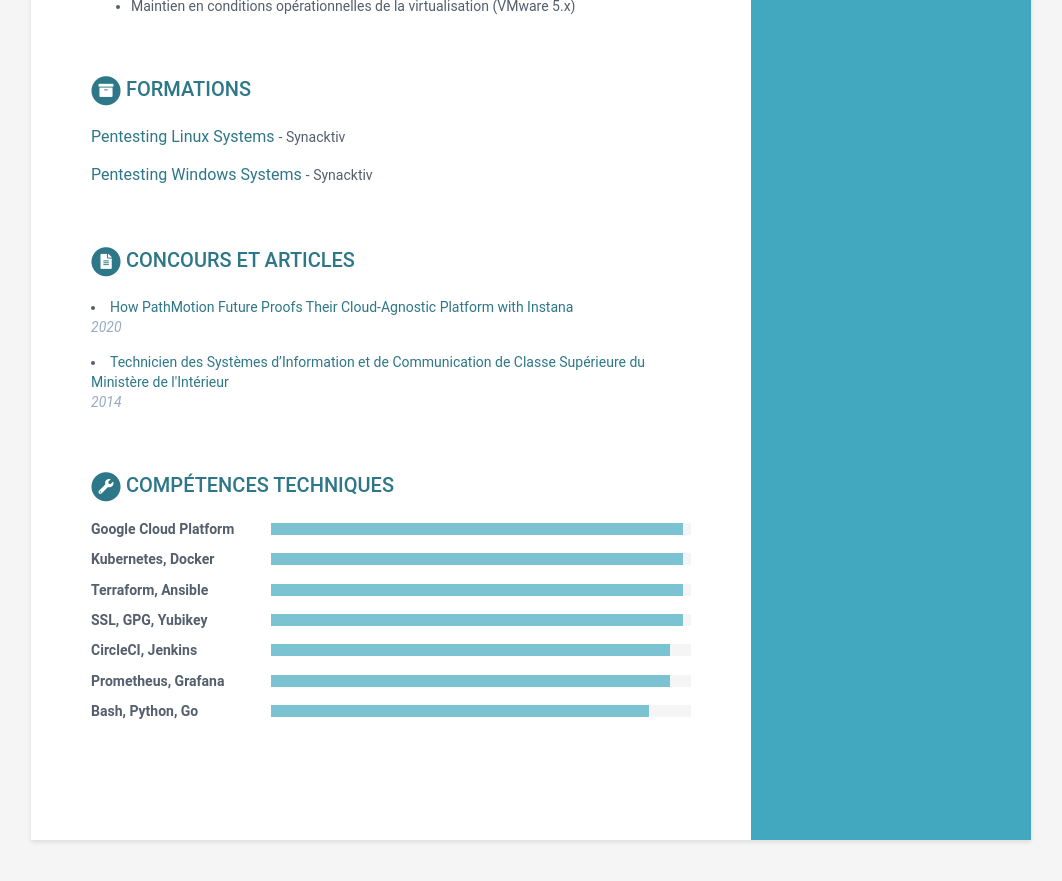
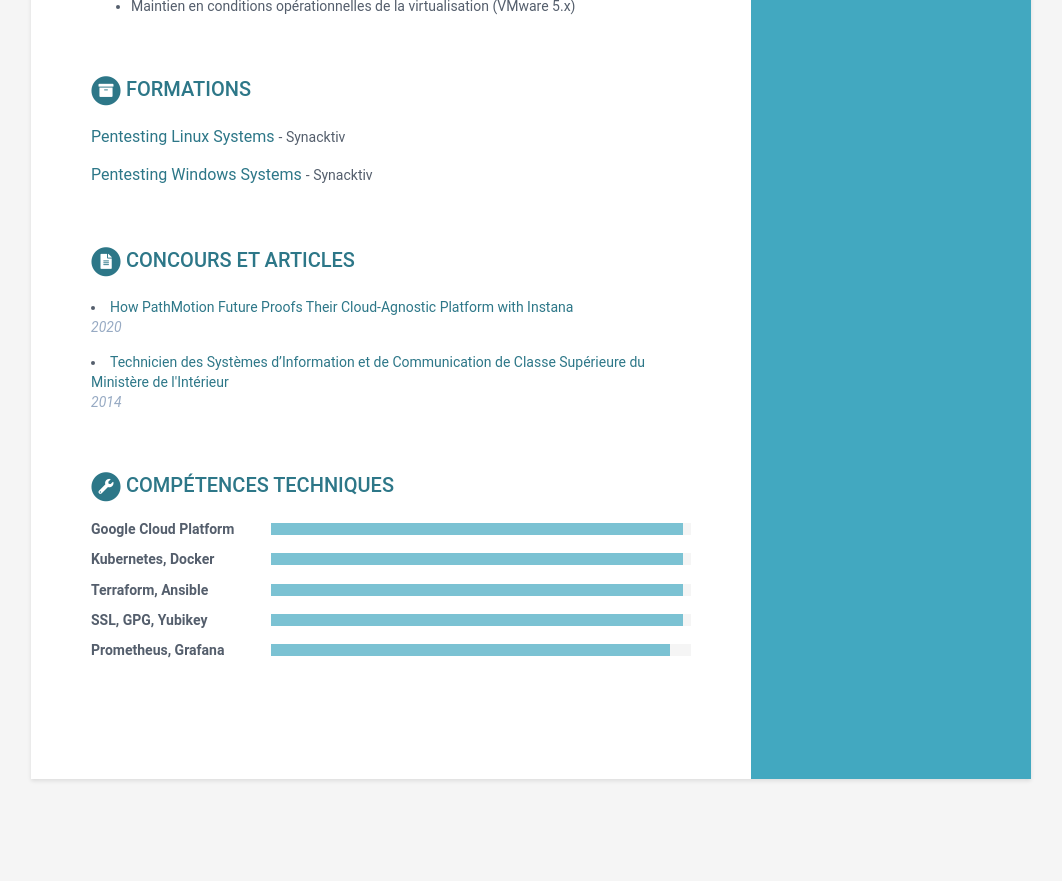
Before and after one commit to mehdicopter/mehdicopter.github.io, a Jekyll site: the page built from index.html, in a window 1280 px wide and 900 px high, scrolled down 1345 px. Shown: the top 881 px of the window, without its empty margins (109-1171 px from the left). Built offline with Jekyll 4.4.1, drawn with Linux system fonts in a browser that asks for light colours; after the commit the page ends 2184 px from its top, so only the background shows below that.

Commit message:
chore: remove competences

```diff
--- a/_data/data.yml
+++ b/_data/data.yml
@@ -125,9 +125,5 @@ skills:
       level: 98%
     - name: SSL, GPG, Yubikey
       level: 98%
-    - name: CircleCI, Jenkins
-      level: 95%
     - name: Prometheus, Grafana
       level: 95%
-    - name: Bash, Python, Go
-      level: 90%
```
